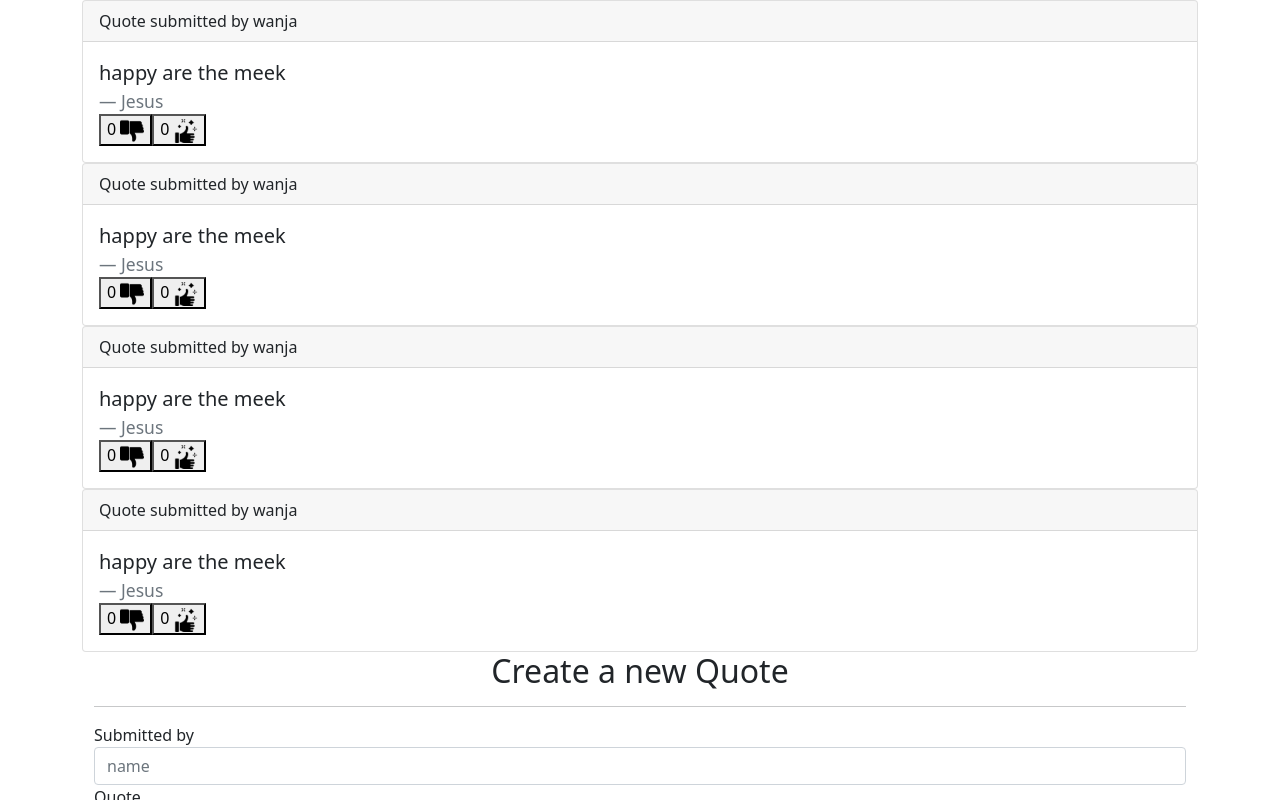
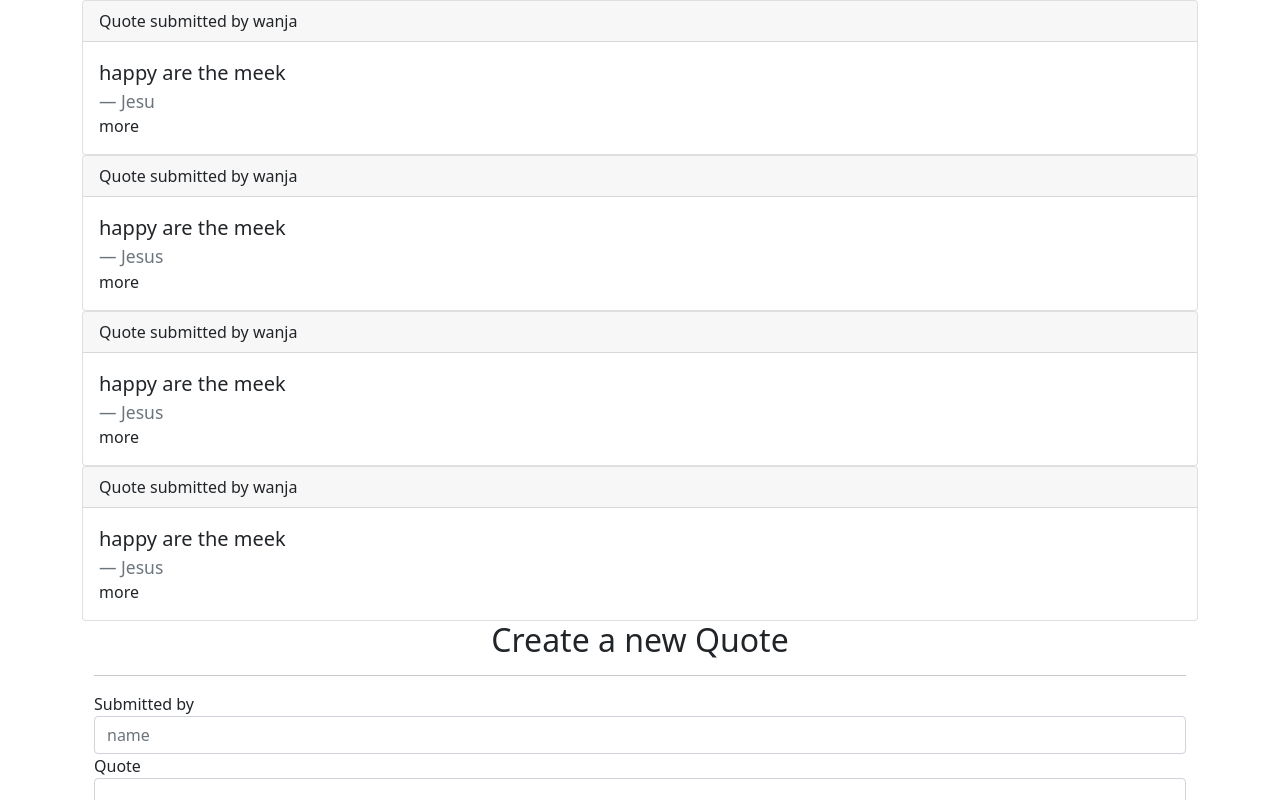
Before and after one commit to jo-wanja/quoted, an Angular app: page / in a window 1280 px wide. Shown: the top 800 px of the page. Built offline with nearby package versions, Linux system fonts and the light colour scheme.

Commit message:
adding dets toggle

```diff
--- a/src/app/quote/quote.component.html
+++ b/src/app/quote/quote.component.html
@@ -9,7 +9,9 @@
           <p>{{dispQuote.quote}}</p>
           <footer class="blockquote-footer">{{dispQuote.author}}</footer>
         </blockquote>
-        <app-quote-dets [quotedets]="dispQuote"></app-quote-dets>
+        <span (click)="showDets()">more
+          <app-quote-dets  [hidden]=(show) [quotedets]="dispQuote"></app-quote-dets>
+        </span>
       </div>
     </div>
   </div>
--- a/src/app/quote/quote.component.ts
+++ b/src/app/quote/quote.component.ts
@@ -8,15 +8,19 @@ import { Quote } from '../quote';
 })
 export class QuoteComponent implements OnInit {
   dispQuotes:Quote[]=[
-    new Quote ('happy are the meek','Jesus','wanja',0,0),
+    new Quote ('happy are the meek','Jesu','wanja',0,0),
     new Quote ('happy are the meek','Jesus','wanja',0,0),
     new Quote ('happy are the meek','Jesus','wanja',0,0),
     new Quote ('happy are the meek','Jesus','wanja',0,0),
   ]
 
   addQuote(quote:Quote){
-    this.dispQuotes.push(quote)
+    this.dispQuotes.push(quote);
 
+}
+ show:boolean=true
+showDets(){
+ this.show=!this.show
 }
 
   constructor() { }
```
